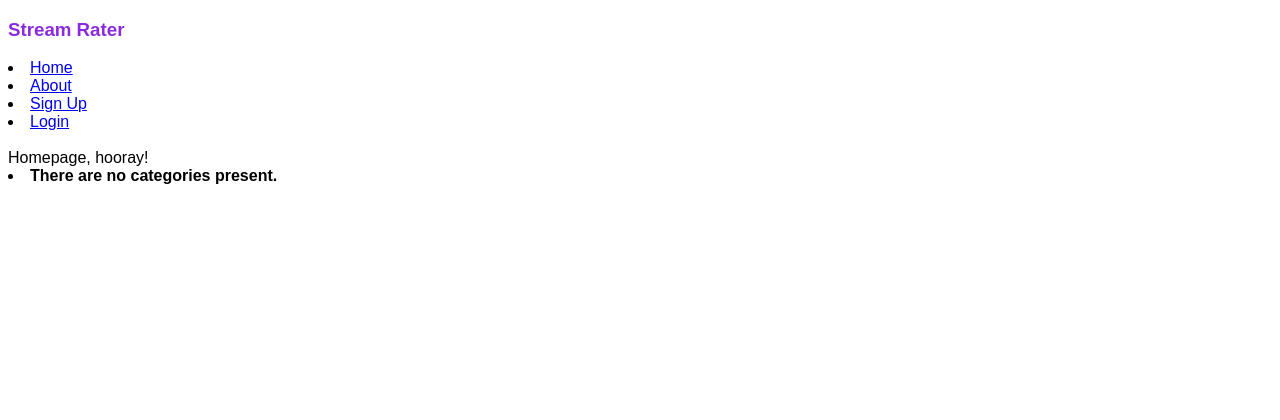
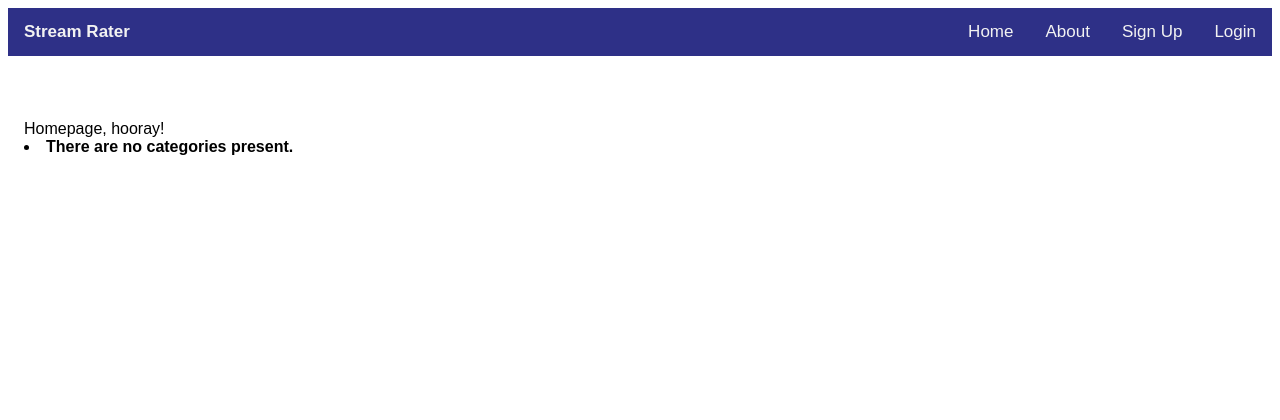
Before and after one commit to tenediosI/StreamRaterTeamProject, a Django app: page / in a window 1280 px wide. Shown: the top 420 px of the page. Before the commit the page ends 184 px from the top, so only its background shows below. Run offline with Django 3.2, Linux system fonts and the light colour scheme; data that the repository does not hold is empty; some libraries are stand-ins or nearby versions.

Commit message:
Top bar, prep for grid container

```diff
--- a/static/style/topBar.css
+++ b/static/style/topBar.css
@@ -5,3 +5,56 @@
 body {
     font-family: Arial, Helvetica, sans-serif;
 }
+
+.navbar {
+  overflow: hidden;
+  background-color: #2e3087; //make this blueviolet/whatever the colour is elsewhere
+  position: fixed;
+  top: 0;
+  width: 100%;
+}
+
+.navbar a {
+  float: right;
+  display: block;
+  color: #f2f2f2;
+  text-align: center;
+  padding: 14px 16px;
+  text-decoration: none;
+  font-size: 17px;
+}
+
+.navbar b {
+	float: left;
+	display:block;
+	color: #f2f2f2;
+	text-align: left;
+	padding: 14px 16px;
+	text-decoration: none;
+	font-size: 17px;
+}
+
+.navbar a:hover {
+  background: #3335a0;
+  color: black;
+}
+
+.main {
+  padding: 16px;
+  margin-top: 30px;
+  height: 1500px;
+}
+
+/*grids
+
+<div class="grid-container">
+  <div class="grid-item">1</div>
+  <div class="grid-item">2</div>
+  <div class="grid-item">3</div>
+  <div class="grid-item">4</div>
+  <div class="grid-item">5</div>
+  <div class="grid-item">6</div>
+  <div class="grid-item">7</div>
+  <div class="grid-item">8</div>
+  <div class="grid-item">9</div>
+</div> */
--- a/templates/stream/base.html
+++ b/templates/stream/base.html
@@ -23,9 +23,20 @@
     <script src="{% static "js/stream-ajax.js" %}" type="text/javascript"></script>
 </head>
 <body>
+	<div class="navbar">
+		<b href=#StreamRater>Stream Rater</b>
+		{% if user.is_authenticated %}
+			<a href="{% url 'stream:view_profile' username=user.username%}">My Account</a>
+			<a href="{% url 'stream:logout' %}">Logout</a>
+		{% else %}
+			<a href="{% url 'stream:login' %}">Login</a>
+			<a href="{% url 'stream:register' %}">Sign Up</a>
+        {% endif %}
+		<a href="{% url 'stream:about' %}">About</a>
+		<a href="{% url 'stream:homepage' %}">Home</a>
+	</div>
     <div>
-        <h3 class="name">Stream Rater</h3>
-        <div class="navButtons">
+        <!--<div class="navButtons">
             <li><a href="{% url 'stream:homepage' %}">Home</a></li>
             <li><a href="{% url 'stream:about' %}">About</a></li>
             {% if user.is_authenticated %}
@@ -35,10 +46,11 @@
                 <li><a href="{% url 'stream:register' %}">Sign Up</a></li>
                 <li><a href="{% url 'stream:login' %}">Login</a></li>
             {% endif %}
-        </div>
+        </div>-->
         <div id="content", name="content", class="main">
             <br/>
             {% block body_block %}{% endblock %}
+        </div>
         </div>
     </div>
 </div>
--- a/templates/stream/homepage.html
+++ b/templates/stream/homepage.html
@@ -8,7 +8,7 @@
 
 {% block body_block %}
     <div>Homepage, hooray!</div>
-    <div class="temporaryList">
+    <div class="grid-container">
     {% if categories %}
         {% for c in categories %}
             <li>
```
